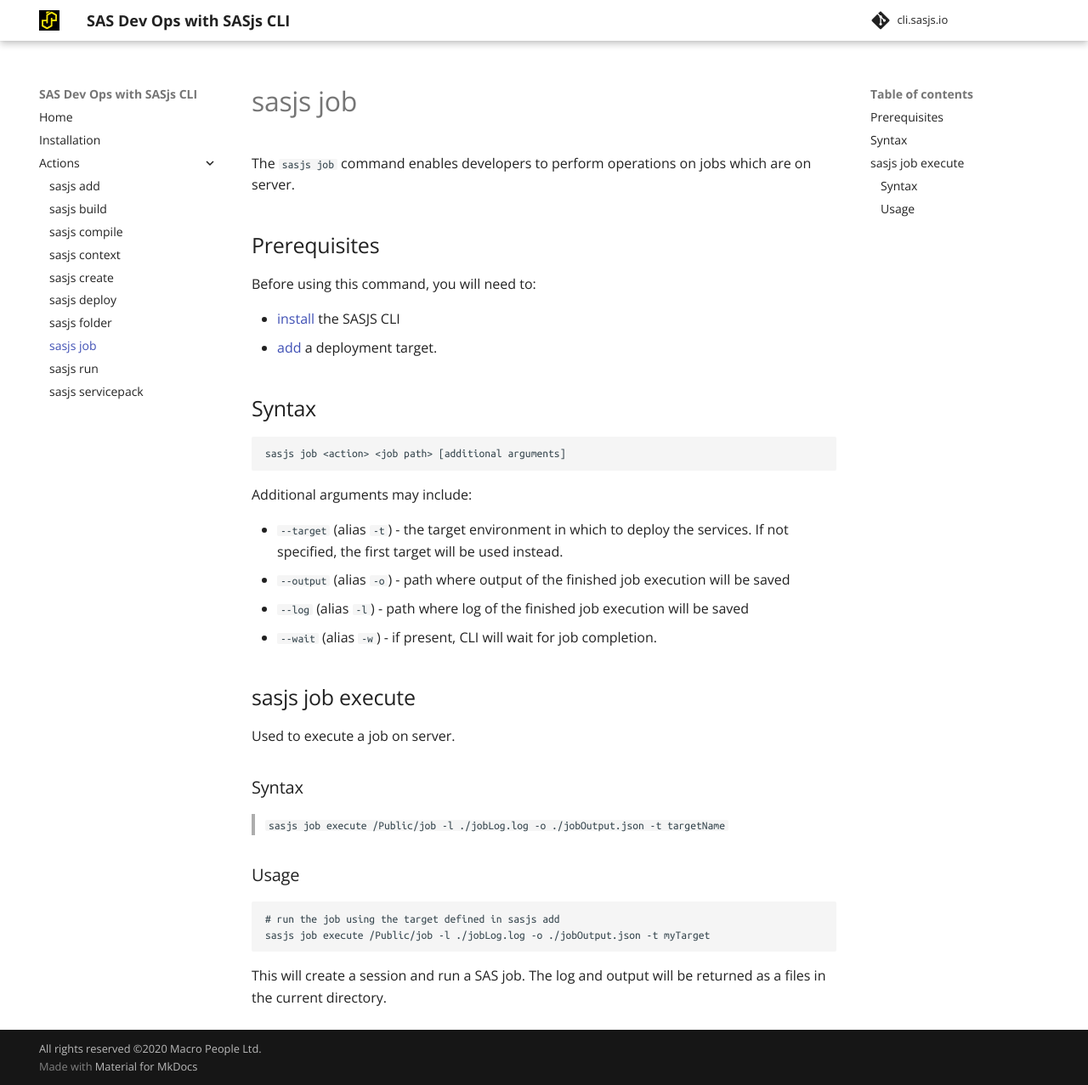
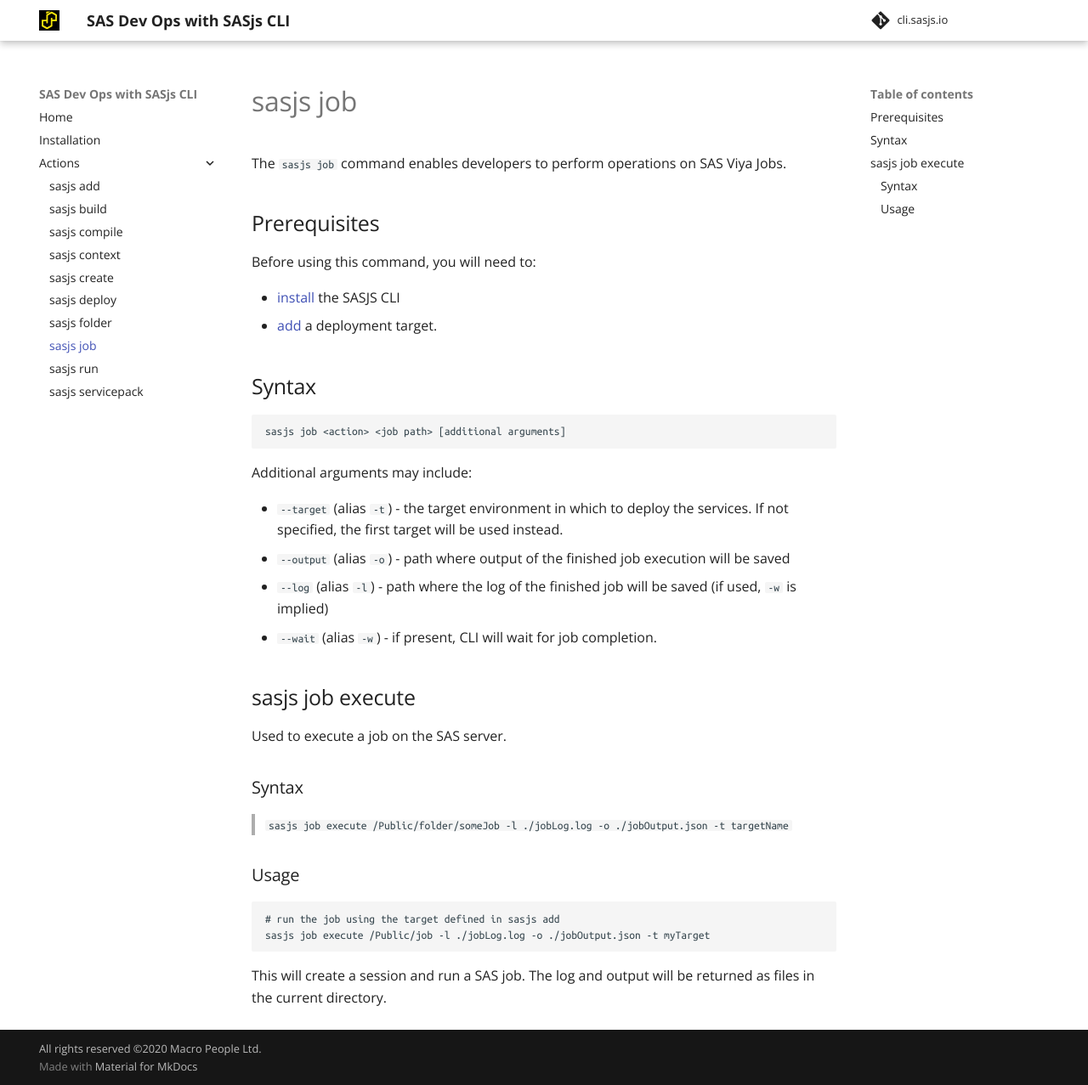
Before and after one commit to sasjs/cli.sasjs.io, an MkDocs documentation site: the page built from docs/job.md, in a window 1280 px wide and 1277 px high. Shown: the whole window at 85% size. Built offline with MkDocs 1.6.1 and Material for MkDocs 9.7.7, drawn with Linux system fonts in a browser that asks for light colours.

Commit message:
Update job.md

````diff
--- a/docs/job.md
+++ b/docs/job.md
@@ -1,14 +1,14 @@
 ---
 layout: article
-title: Managing SAS Jobs with SASjs
-description: Documentation on how to use the SASjs CLI to manage SAS Jobs
+title: Managing SAS Viya Jobs with SASjs
+description: Documentation on how to use the SASjs CLI to manage SAS Jobs in Viya
 
 ---
 
 sasjs job
 ====================
 
-The `sasjs job` command enables developers to perform operations on jobs which are on server.
+The `sasjs job` command enables developers to perform operations on SAS Viya Jobs.
 
 ## Prerequisites
 
@@ -27,17 +27,17 @@
 
 * `--target` (alias `-t`) - the target environment in which to deploy the services.  If not specified, the first target will be used instead.
 * `--output` (alias `-o`) - path where output of the finished job execution will be saved
-* `--log` (alias `-l`) - path where log of the finished job execution will be saved
+* `--log` (alias `-l`) - path where the log of the finished job will be saved (if used, `-w` is implied)
 * `--wait` (alias `-w`) - if present, CLI will wait for job completion.
 
 
 ## sasjs job execute
 
-Used to execute a job on server.
+Used to execute a job on the SAS server.
 
 ### Syntax
 
-> `sasjs job execute /Public/job -l ./jobLog.log -o ./jobOutput.json -t targetName`
+> `sasjs job execute /Public/folder/someJob -l ./jobLog.log -o ./jobOutput.json -t targetName`
 
 ### Usage
 
@@ -46,4 +46,4 @@
 sasjs job execute /Public/job -l ./jobLog.log -o ./jobOutput.json -t myTarget
 ```
 
-This will create a session and run a SAS job. The log and output will be returned as a files in the current directory.
+This will create a session and run a SAS job. The log and output will be returned as files in the current directory.
````
